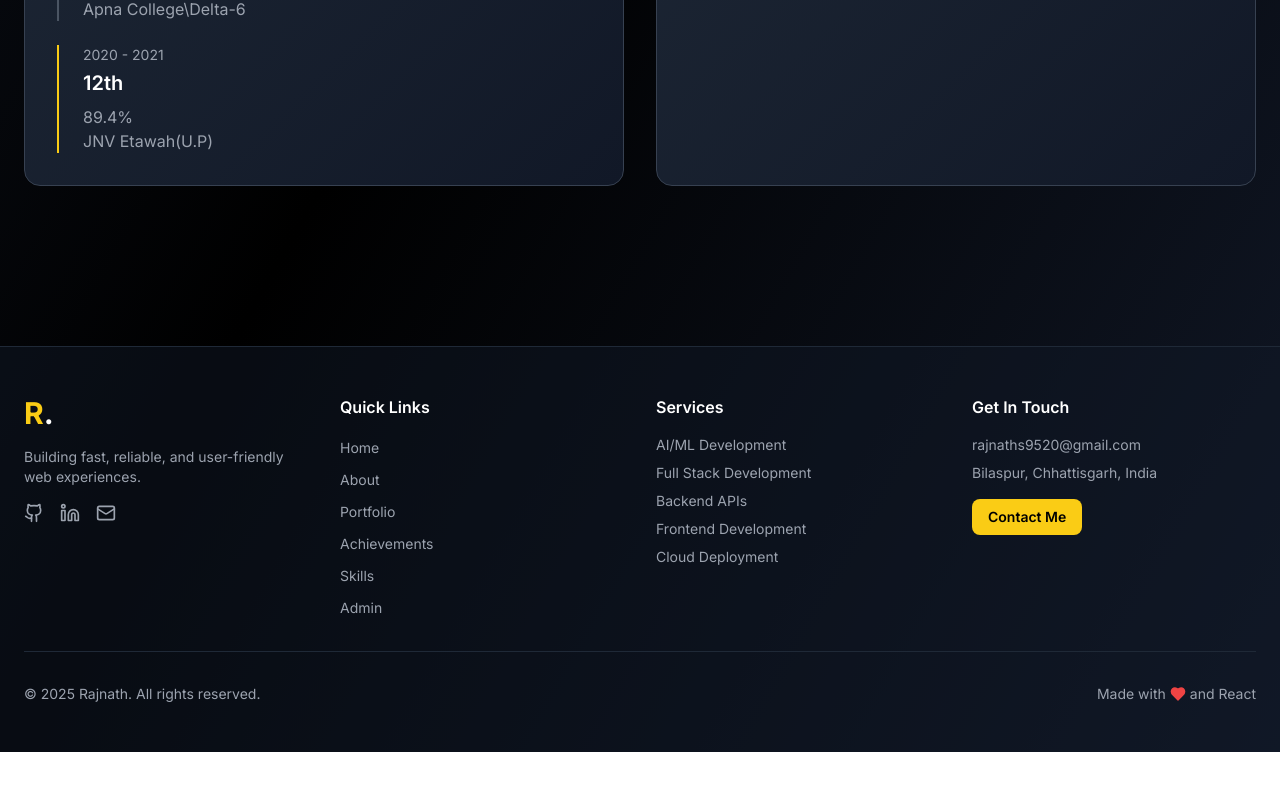
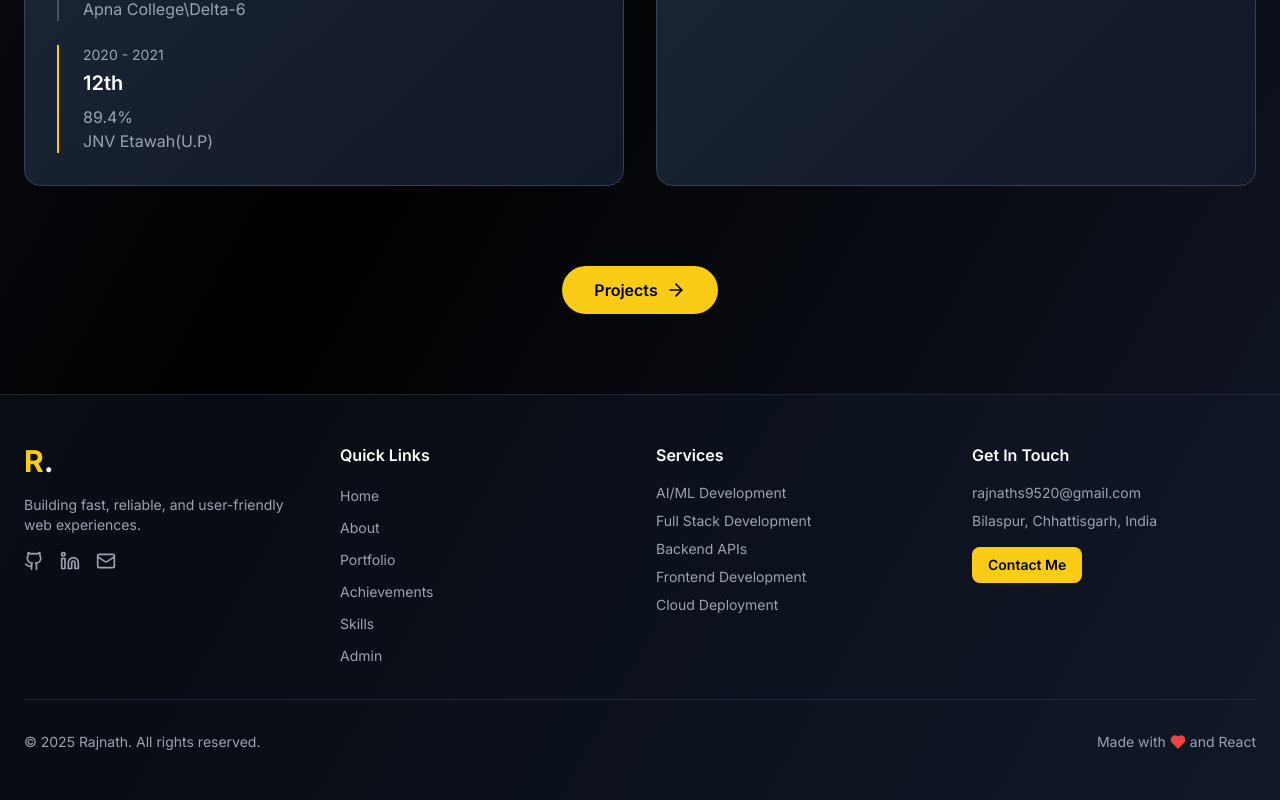
Before and after one commit to Rajnath9520/portfolio-frontend, a React (Vite) app: page /about in a window 1280 px wide. Shown: the part 1498-2298 px from the top of the page. Before the commit the page ends 2250 px from the top, so only its background shows below. Built offline with nearby package versions, Linux system fonts and the light colour scheme; no server answers.

Commit message:
ScrollToTop added

```diff
--- a/src/App.jsx
+++ b/src/App.jsx
@@ -3,6 +3,7 @@ import React from 'react';
 import { BrowserRouter as Router, Routes, Route } from 'react-router-dom';
 import Navbar from './components/Navbar';
 import Footer from './components/Footer';
+import ScrollToTop from './components/ScrollToTop';
 import Home from './pages/Home';
 import About from './pages/About';
 import Projects from './pages/Projects';
@@ -21,6 +22,7 @@ function App() {
         <Navbar />
 
         <main>
+          <ScrollToTop />
           <Routes>
             <Route path="/" element={<Home />} />
             <Route path="/about" element={<About />} />
--- /dev/null
+++ b/src/components/ScrollToTop.jsx
@@ -0,0 +1,12 @@
+import { useEffect } from "react";
+import { useLocation } from "react-router-dom";
+
+export default function ScrollToTop() {
+  const { pathname } = useLocation();
+
+  useEffect(() => {
+    window.scrollTo(0, 0);
+  }, [pathname]);
+
+  return null;
+}
--- a/src/pages/About.jsx
+++ b/src/pages/About.jsx
@@ -1,6 +1,6 @@
-
 import React from 'react';
-import { Code, Brain, Database, Cpu } from 'lucide-react';
+import { Code, Brain, Database, Cpu, ArrowRight } from 'lucide-react';
+import { Link } from 'react-router-dom';
 import { ABOUT_STATS, EXPERTISE_AREAS } from '../utils/constants';
 
 
@@ -165,7 +165,17 @@ const About = () => {
               </div> */}
             </div>
           </div>
+
         </div>
+        <div className="text-center mt-12">
+            <Link
+              to="/projects"
+              className="inline-flex items-center gap-2 px-8 py-3 bg-yellow-400 text-black rounded-full font-semibold hover:bg-yellow-500 transition-all mx-auto"
+            >
+              Projects
+              <ArrowRight size={20} />
+            </Link>
+          </div>
       </div>
     </div>
   );
```
